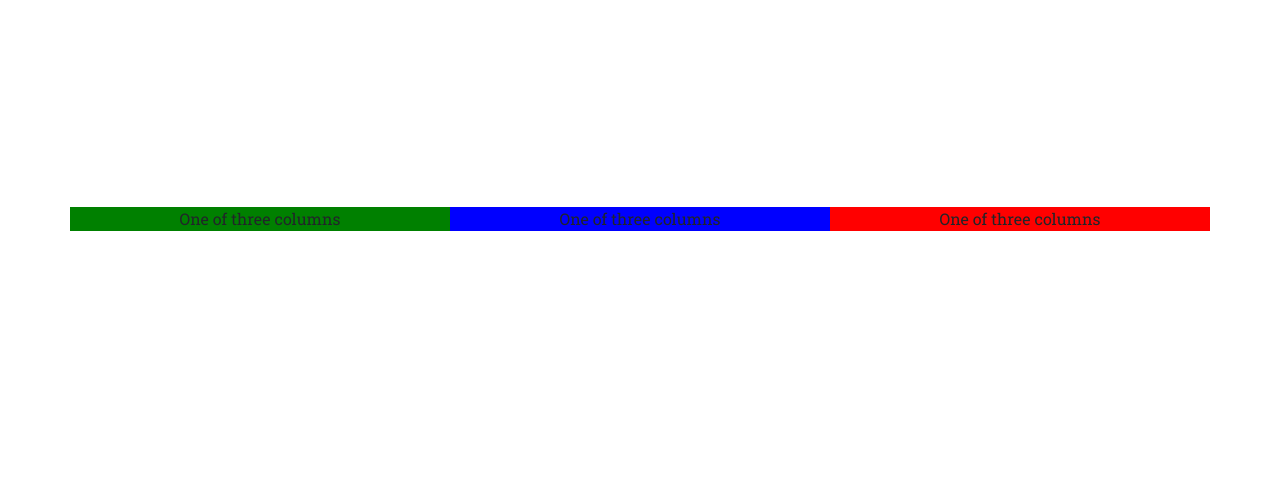
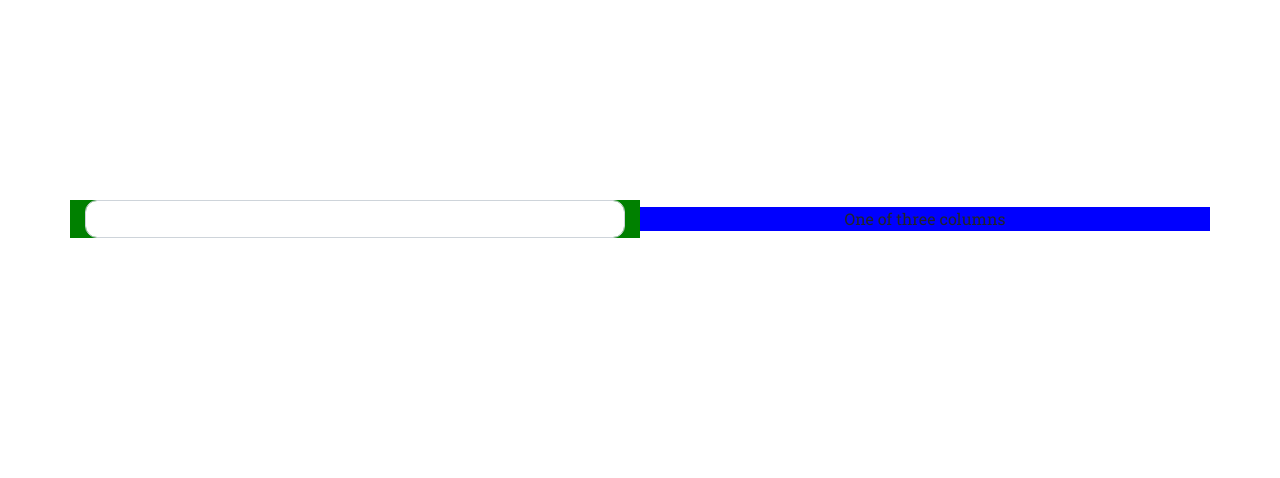
Before and after one commit to remi-voinot/R-mi-Dev-Cie, a PHP site: page /startbootstrap-agency-gh-pages/login.php in a window 1280 px wide. Shown: the part 181-659 px from the top of the page. Run offline with PHP 8.4, Linux system fonts and the light colour scheme; some web fonts are replaced.

Commit message:
Modification du CSS et ajout de Grid et Imput
- Ajout d'un custom.css
   - .form-rounded pour faire des bords arrondi notamment sur les imputs
- Modification du login.php avec les imputs arrondis
- NonozgYtb commence a réfléchir pour l'affichage de la page de login

```diff
--- /dev/null
+++ b/startbootstrap-agency-gh-pages/custom.css
@@ -0,0 +1,3 @@
+.form-rounded {
+    border-radius: 0.75em;
+}
--- a/startbootstrap-agency-gh-pages/index.html
+++ b/startbootstrap-agency-gh-pages/index.html
@@ -22,6 +22,8 @@
 
   <!-- Custom styles for this template -->
   <link href="css/agency.min.css" rel="stylesheet">
+
+  <link rel="stylesheet" href="./custom.css">
 
 </head>
 
--- a/startbootstrap-agency-gh-pages/login.php
+++ b/startbootstrap-agency-gh-pages/login.php
@@ -30,6 +30,8 @@ body {
 
   <!-- Custom styles for this template -->
   <link href="css/agency.min.css" rel="stylesheet">
+
+  <link rel="stylesheet" href="./custom.css">
 
 </head>
 
@@ -109,13 +111,10 @@ body {
 
 <div class="container h-100" style="text-align: center">
   <div class="row align-items-center h-100">
-    <div class="col" style="background: green">
-      One of three columns
+    <div class="col-6" style="background: green">
+      <input type="password" name="" class="form-control form-rounded">
     </div>
-    <div class="col" style="background: blue">
-      One of three columns
-    </div>
-    <div class="col" style="background: red">
+    <div class="col-6" style="background: blue">
       One of three columns
     </div>
   </div>
```
